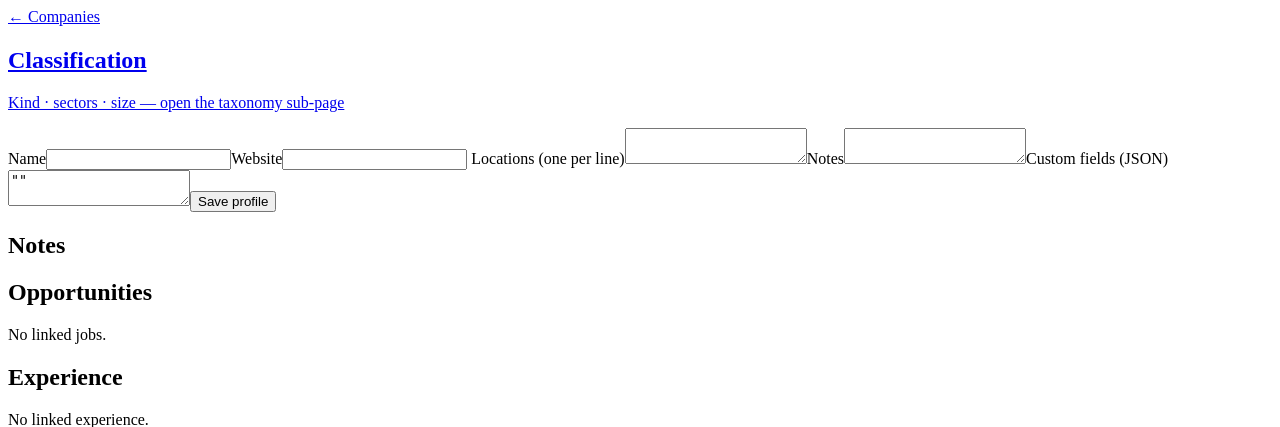
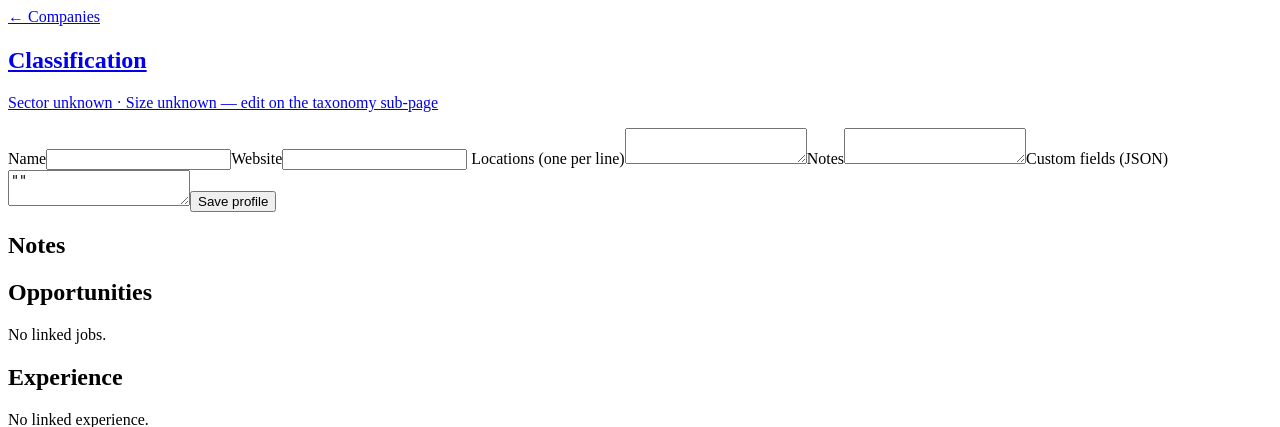
Before and after one commit to jozzian-agent/careeros-work-copy, a Flask app: template careeros/templates/company_detail.html in a window 1280 px wide. Shown: the top 427 px of the page. Run offline with Flask 3, Linux system fonts and the light colour scheme; the template is opened without the code that fills it, so the values that code supplies are empty; some libraries are stand-ins or nearby versions.

Commit message:
Show resolved sector label on the company detail page
Owner click-test 2026-10-09: the directory card showed the resolved
sector but the detail page did not. The Classification card line now
carries the same read-time label mapping as the card grid (never bare
section codes), plus the size, with a Sector unknown fallback.

Tests: label rendered in the Classification card for a classified
company, unknown fallback for an unclassified one. Suite 889 passed.

```diff
--- a/careeros/templates/company_detail.html
+++ b/careeros/templates/company_detail.html
@@ -1,7 +1,7 @@
 <a href="/companies">← Companies</a><div class="page-header spaced"><h1>{{ company.name }}</h1><span class="muted">{{ company.id }}</span></div>
 {% set field_states = company.get('enrichment', {}).get('field_states', {}) %}
 {% if company.review_flags or (field_states.values()|selectattr('state', 'in', ('exhausted', 'flagged'))|list) %}<p class="muted">Sector or size enrichment needs another look. <button type="button" id="retry-company">Retry</button></p>{% endif %}
-<a class="card position" href="/companies/{{ company.id|urlencode }}/taxonomy"><h2>Classification</h2><p class="muted">Kind · sectors · size — open the taxonomy sub-page</p></a>
+<a class="card position" href="/companies/{{ company.id|urlencode }}/taxonomy"><h2>Classification</h2><p class="muted">{{ sector_labels|join(', ') or 'Sector unknown' }} · {{ company.size_range or (company.size_class|title if company.size_class else 'Size unknown') }} — edit on the taxonomy sub-page</p></a>
 <form id="company-form" class="card grid">{% for key in ('name','website') %}<label>{{ key|title }}<input name="{{ key }}" value="{{ company[key] or '' }}" {% if key=='name' %}required{% endif %}></label>{% endfor %}
 <label class="wide">Locations (one per line)<textarea name="locations">{{ company.locations|join('\n') }}</textarea></label><label class="wide">Notes<textarea name="notes">{{ company.notes }}</textarea></label><label class="wide">Custom fields (JSON)<textarea name="custom">{{ company.custom|tojson }}</textarea></label><button class="primary">Save profile</button></form>
 <script>document.getElementById('company-form').onsubmit=async e=>{e.preventDefault();try{const data=Object.fromEntries(new FormData(e.target));data.locations=data.locations.split('\n').map(s=>s.trim()).filter(Boolean);data.custom=JSON.parse(data.custom);for(const key of ['website'])data[key]=data[key]||null;await api('/api/companies/'+{{ company.id|tojson }},'PUT',data);sessionStorage.setItem('careerNotice','Profile saved');location.reload();}catch(err){toast(err.message,true);}};const notice=sessionStorage.getItem('careerNotice');if(notice){sessionStorage.removeItem('careerNotice');toast(notice);}</script>
--- a/careeros/web/pages/companies.py
+++ b/careeros/web/pages/companies.py
@@ -27,7 +27,12 @@ def detail(identifier):
     company = vault.load_company(root, identifier)
     if company is None:
         abort(404)
+    isic_labels = {s['code']: s['label'] for s in sectors.load_isic_sections()}
+    # Same read-time label mapping as the directory card (build_page):
+    # the detail page shows human labels, never bare section codes.
+    sector_labels = [isic_labels.get(code, code) for code in company.get('sectors', [])]
     return page(company.get('name', 'Company'), 'companies', 'company_detail.html', company=company,
+                sector_labels=sector_labels,
                 entries=[j for j in vault.list_jobs(root) if j.get('company_id') == identifier],
                 experiences=[e for e in vault.list_experiences(root) if e.get('company_id') == identifier],
                 companies={identifier: company}, isic_sections=sectors.load_isic_sections(),
```
Also changed, not shown: tests/test_sectors.py (+23 -0 lines).
